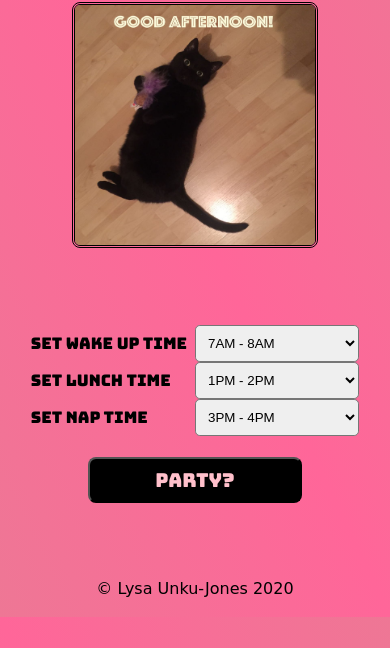
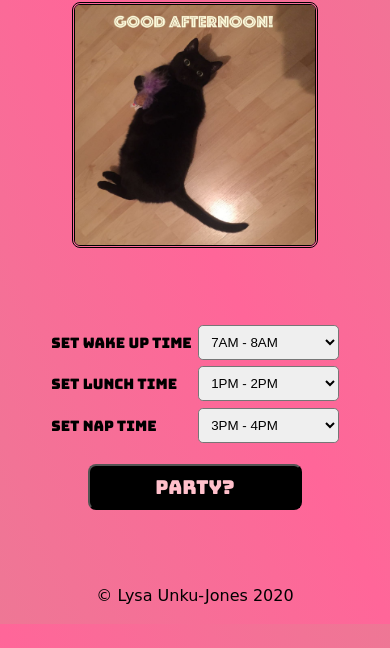
Before and after one commit to Wildelyssa/LolcatClock, a plain HTML site: page index.html in a window 390 px wide. Shown: the part 196-844 px from the top of the page. Drawn offline with Linux system fonts and the light colour scheme; a web font is replaced by a local one.

Commit message:
updating files

```diff
--- a/lolstyle.css
+++ b/lolstyle.css
@@ -73,16 +73,22 @@ footer {
 	text-align: center;
 }
 
-@media screen and (max-width: 800px) {
+@media screen and (max-width: 850px) {
 
 	.container {
 		display: grid;
 		grid-template-columns: 1fr 1fr;
+		align-items: center;
+		grid-gap: 0.4rem;
 	}
 
 	#partyBtn {
 		width: 30%;
 		font-size: 1.2rem;
+	}
+
+	label {
+		font-size: 0.9rem;
 	}
 }
 
@@ -101,12 +107,14 @@ footer {
 		font-size: 1.5rem;
 	}
 
-	label {
-		padding: 0.5rem 0.5rem 0.5rem 0;
-	}
-
 	#partyBtn {
 		width: 55%;
 		font-size: 1.2rem;
 	}
 }
+
+@media screen and (max-width: 400px) {
+
+	label {
+		padding: 0;
+}
```
Also changed, not shown: 2 other files.
